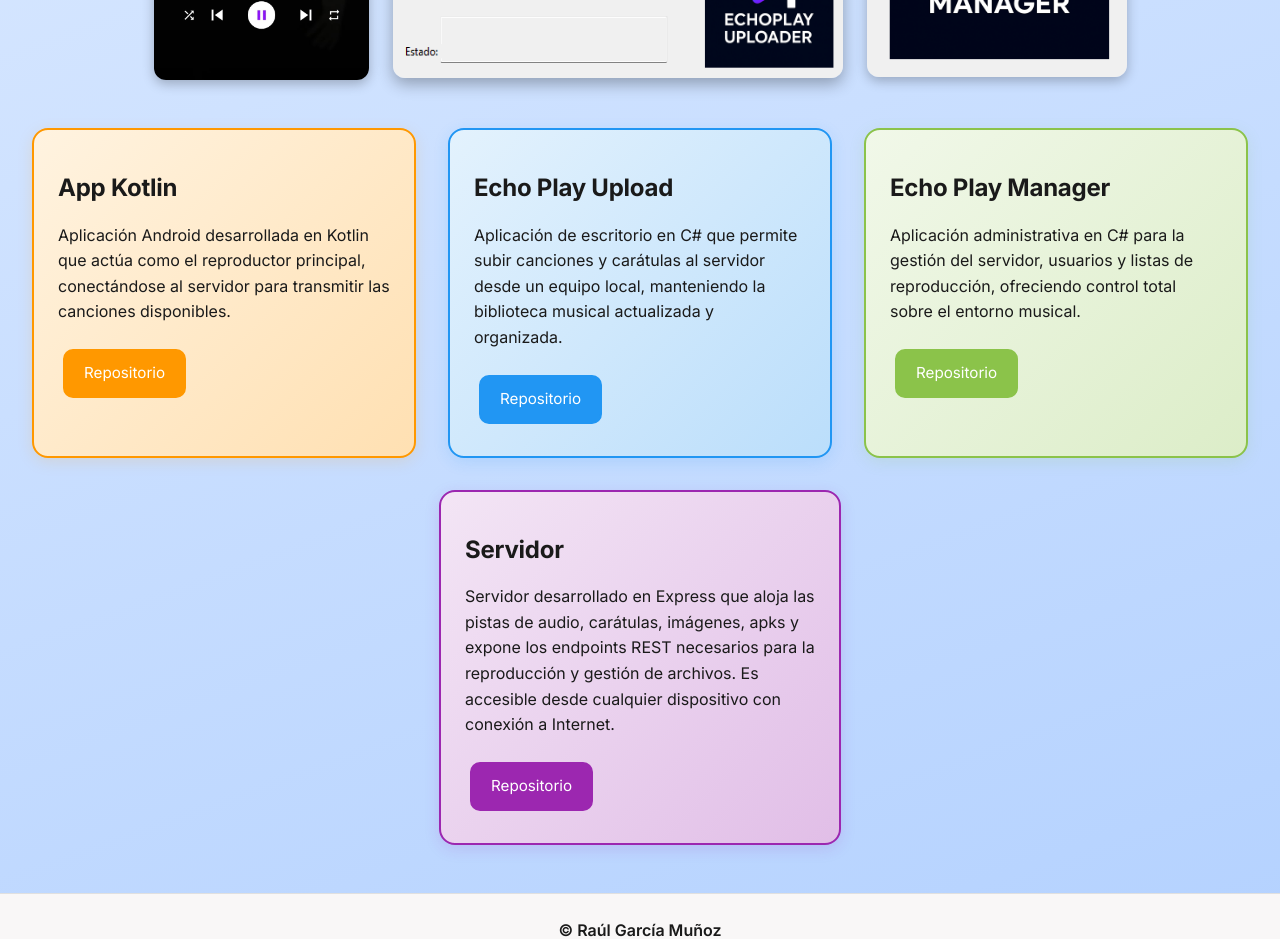
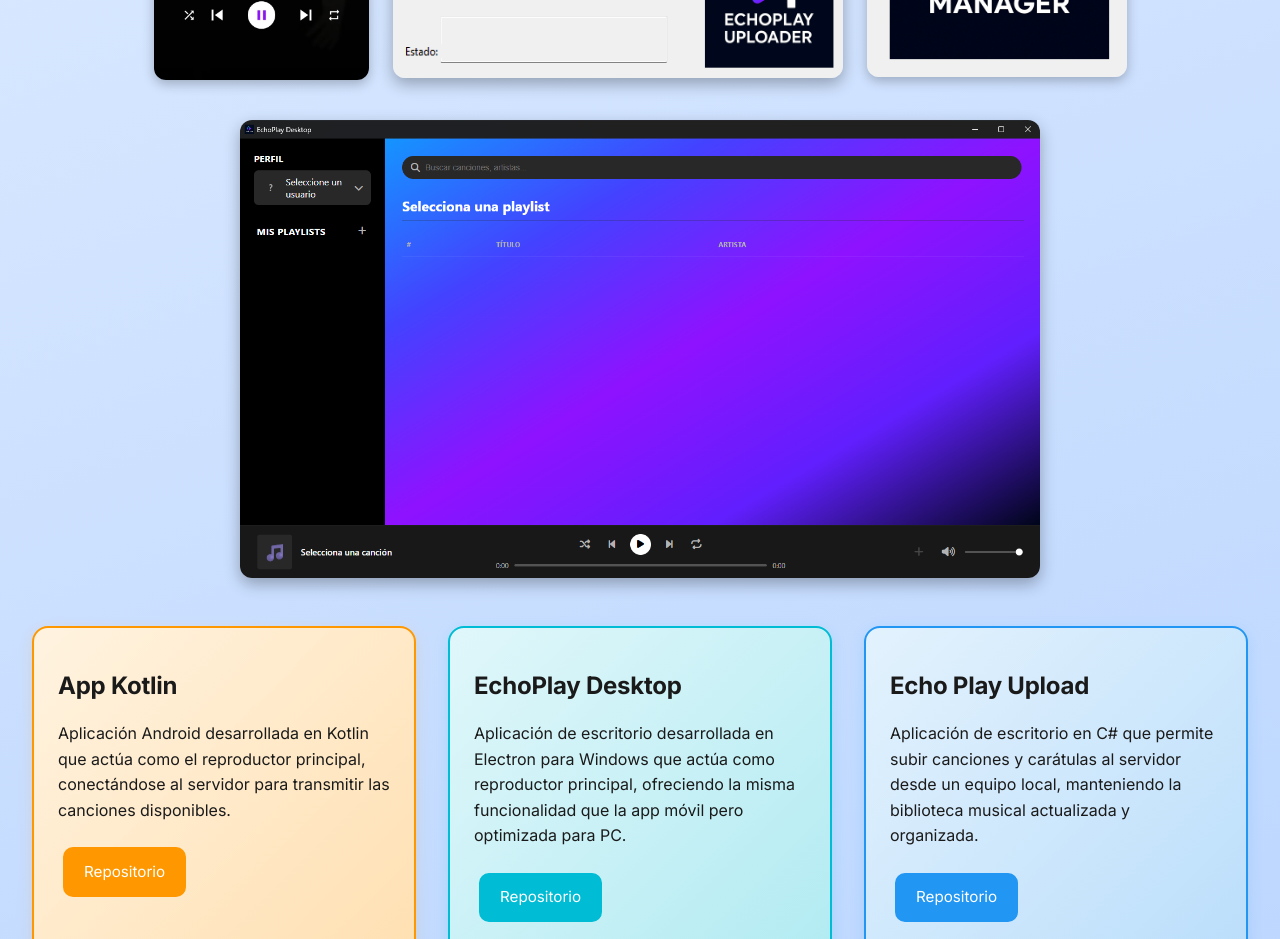
Before and after one commit to raulgar19/portfolio, a React (Create React App) app: page /project/echoplay in a window 1280 px wide. Shown: the part 860-1799 px from the top of the page. Built offline with nearby package versions, Linux system fonts and the light colour scheme; the HTML template or start-up script is replaced by a standard one.

Commit message:
Refactor code structure for improved readability and maintainability

```diff
--- a/src/locales/en.json
+++ b/src/locales/en.json
@@ -7,7 +7,7 @@
   },
   "hero": {
     "name": "Raúl García Muñoz",
-    "subtitle": "Full Stack Web & Cross-Platform Developer",
+    "subtitle": "Full Stack Web, Cross-Platform & Cloud Developer",
     "github": "Github",
     "cv": "CV",
     "imageAlt": "Hero Illustration"
@@ -372,7 +372,7 @@
   "echoPlayPage": {
     "title": "Echo Play",
     "description": {
-      "part1": "Echo Play is an application ecosystem designed for music management and playback within a local network. It consists of a central server and three client applications that communicate with it.",
+      "part1": "Echo Play is an application ecosystem designed for music management and playback within a local network. It consists of a central server and four client applications that communicate with it.",
       "part2": "Thanks to this modular structure, each component has a specific role, ensuring efficient communication and a smooth experience on both desktop and mobile devices."
     },
     "images": [
@@ -391,6 +391,11 @@
         "src": "/echoplay-manager.png",
         "alt": "Echo Play Manager",
         "className": "side-image"
+      },
+      {
+        "src": "/echoplay-desktop.png",
+        "alt": "Echo Play Desktop",
+        "className": "desktop-image"
       }
     ],
     "columns": [
@@ -401,6 +406,16 @@
           {
             "label": "Repository",
             "href": "https://github.com/raulgar19/EchoPlayFrontend"
+          }
+        ]
+      },
+      {
+        "title": "EchoPlay Desktop",
+        "description": "Desktop application developed in Electron for Windows that acts as the main player, offering the same functionality as the mobile app but optimized for PC.",
+        "buttons": [
+          {
+            "label": "Repository",
+            "href": "https://github.com/raulgar19/EchoPlayDesktop"
           }
         ]
       },
--- a/src/locales/es.json
+++ b/src/locales/es.json
@@ -7,7 +7,7 @@
   },
   "hero": {
     "name": "Raúl García Muñoz",
-    "subtitle": "Desarrollador Full Stack Web y Multiplataforma",
+    "subtitle": "Desarrollador Full Stack Web, Multiplataforma y Cloud",
     "github": "Github",
     "cv": "CV",
     "imageAlt": "Ilustración Hero"
@@ -372,7 +372,7 @@
   "echoPlayPage": {
     "title": "Echo Play",
     "description": {
-      "part1": "Echo Play es un ecosistema de aplicaciones diseñado para la gestión y reproducción de música dentro de una red local. Está compuesto por un servidor central y un total de tres aplicaciones cliente que se comunican con él.",
+      "part1": "Echo Play es un ecosistema de aplicaciones diseñado para la gestión y reproducción de música dentro de una red local. Está compuesto por un servidor central y un total de cuatro aplicaciones cliente que se comunican con él.",
       "part2": "Gracias a esta estructura modular, cada componente cumple un rol específico, garantizando una comunicación eficiente y una experiencia fluida tanto en escritorio como en dispositivos móviles."
     },
     "images": [
@@ -391,6 +391,11 @@
         "src": "/echoplay-manager.png",
         "alt": "Echo Play Manager",
         "className": "side-image"
+      },
+      {
+        "src": "/echoplay-desktop.png",
+        "alt": "Echo Play Desktop",
+        "className": "desktop-image"
       }
     ],
     "columns": [
@@ -401,6 +406,16 @@
           {
             "label": "Repositorio",
             "href": "https://github.com/raulgar19/EchoPlayFrontend"
+          }
+        ]
+      },
+      {
+        "title": "EchoPlay Desktop",
+        "description": "Aplicación de escritorio desarrollada en Electron para Windows que actúa como reproductor principal, ofreciendo la misma funcionalidad que la app móvil pero optimizada para PC.",
+        "buttons": [
+          {
+            "label": "Repositorio",
+            "href": "https://github.com/raulgar19/EchoPlayDesktop"
           }
         ]
       },
--- a/src/pages/projectsPages/echoPlay/EchoPlayPage.css
+++ b/src/pages/projectsPages/echoPlay/EchoPlayPage.css
@@ -208,22 +208,39 @@
 }
 
 .echoplaypage-columns {
-  display: flex;
-  flex-wrap: wrap;
+  display: grid;
+  grid-template-columns: repeat(6, 1fr);
   gap: 2rem;
   justify-content: center;
   margin-top: 3rem;
+  max-width: 1400px;
+  margin-left: auto;
+  margin-right: auto;
 }
 
 .echoplay-column {
-  flex: 1 1 300px;
-  max-width: 350px;
   padding: 1.5rem;
   border-radius: 16px;
   text-align: left;
   box-shadow: 0 4px 15px rgba(0, 0, 0, 0.1);
   transition: all 0.4s ease;
   position: relative;
+}
+
+/* Primera fila: 3 columnas que ocupan 2 espacios cada una */
+.echoplay-column:nth-child(1),
+.echoplay-column:nth-child(2),
+.echoplay-column:nth-child(3) {
+  grid-column: span 2;
+}
+
+/* Segunda fila: 2 columnas centradas que ocupan 2 espacios cada una */
+.echoplay-column:nth-child(4) {
+  grid-column: 2 / span 2;
+}
+
+.echoplay-column:nth-child(5) {
+  grid-column: 4 / span 2;
 }
 
 /* Primera columna - App Kotlin (Naranja) */
@@ -244,56 +261,74 @@
   box-shadow: 0 8px 25px rgba(255, 152, 0, 0.25);
 }
 
-/* Segunda columna - Upload (Azul) */
+/* Segunda columna - EchoPlay Desktop (Cyan/Turquesa) */
 .light-mode .echoplay-column:nth-child(2) {
+  background: linear-gradient(135deg, #e0f7fa 0%, #b2ebf2 100%);
+  border: 2px solid #00bcd4;
+  box-shadow: 0 4px 15px rgba(0, 188, 212, 0.15);
+}
+
+.dark-mode .echoplay-column:nth-child(2) {
+  background: linear-gradient(135deg, #004d40 0%, #00251a 100%);
+  border: 2px solid #26c6da;
+  box-shadow: 0 4px 15px rgba(38, 198, 218, 0.2);
+}
+
+.echoplay-column:nth-child(2):hover {
+  transform: translateY(-8px) scale(1.02);
+  box-shadow: 0 8px 25px rgba(0, 188, 212, 0.25);
+}
+
+/* Tercera columna - Upload (Azul) */
+.light-mode .echoplay-column:nth-child(3) {
   background: linear-gradient(135deg, #e3f2fd 0%, #bbdefb 100%);
   border: 2px solid #2196f3;
   box-shadow: 0 4px 15px rgba(33, 150, 243, 0.15);
 }
 
-.dark-mode .echoplay-column:nth-child(2) {
+.dark-mode .echoplay-column:nth-child(3) {
   background: linear-gradient(135deg, #1a237e 0%, #0d1642 100%);
   border: 2px solid #64b5f6;
   box-shadow: 0 4px 15px rgba(100, 181, 246, 0.2);
 }
 
-.echoplay-column:nth-child(2):hover {
+.echoplay-column:nth-child(3):hover {
   transform: translateY(-8px) scale(1.02);
   box-shadow: 0 8px 25px rgba(33, 150, 243, 0.25);
 }
 
-/* Tercera columna - Manager (Verde) */
-.light-mode .echoplay-column:nth-child(3) {
+/* Cuarta columna - Manager (Verde) */
+.light-mode .echoplay-column:nth-child(4) {
   background: linear-gradient(135deg, #f1f8e9 0%, #dcedc8 100%);
   border: 2px solid #8bc34a;
   box-shadow: 0 4px 15px rgba(139, 195, 74, 0.15);
 }
 
-.dark-mode .echoplay-column:nth-child(3) {
+.dark-mode .echoplay-column:nth-child(4) {
   background: linear-gradient(135deg, #1b5e20 0%, #0d2f10 100%);
   border: 2px solid #9ccc65;
   box-shadow: 0 4px 15px rgba(156, 204, 101, 0.2);
 }
 
-.echoplay-column:nth-child(3):hover {
+.echoplay-column:nth-child(4):hover {
   transform: translateY(-8px) scale(1.02);
   box-shadow: 0 8px 25px rgba(139, 195, 74, 0.25);
 }
 
-/* Cuarta columna - Servidor (Morado) */
-.light-mode .echoplay-column:nth-child(4) {
+/* Quinta columna - Servidor (Morado) */
+.light-mode .echoplay-column:nth-child(5) {
   background: linear-gradient(135deg, #f3e5f5 0%, #e1bee7 100%);
   border: 2px solid #9c27b0;
   box-shadow: 0 4px 15px rgba(156, 39, 176, 0.15);
 }
 
-.dark-mode .echoplay-column:nth-child(4) {
+.dark-mode .echoplay-column:nth-child(5) {
   background: linear-gradient(135deg, #4a148c 0%, #2c0a56 100%);
   border: 2px solid #ba68c8;
   box-shadow: 0 4px 15px rgba(186, 104, 200, 0.2);
 }
 
-.echoplay-column:nth-child(4):hover {
+.echoplay-column:nth-child(5):hover {
   transform: translateY(-8px) scale(1.02);
   box-shadow: 0 8px 25px rgba(156, 39, 176, 0.25);
 }
@@ -309,6 +344,25 @@
   flex-wrap: wrap;
   justify-content: center;
   align-items: center;
+}
+
+.echoplay-images-row {
+  display: flex;
+  gap: 1.5rem;
+  justify-content: center;
+  align-items: center;
+  flex-wrap: wrap;
+  width: 100%;
+}
+
+.desktop-image {
+  width: 100%;
+  max-width: 800px;
+  height: auto;
+  border-radius: 12px;
+  box-shadow: 0 6px 16px rgba(0, 0, 0, 0.3);
+  margin-top: 1rem;
+  display: block;
 }
 
 .app-image {
@@ -368,76 +422,101 @@
   transform: translateY(-2px);
 }
 
-/* Botones de la segunda columna (Azul) */
+/* Botones de la segunda columna (Cyan) */
 .light-mode .echoplay-column:nth-child(2) .echoplay-btn {
+  background-color: #00bcd4;
+  color: #fff;
+  border-color: #00bcd4;
+}
+
+.light-mode .echoplay-column:nth-child(2) .echoplay-btn:hover {
+  background-color: #0097a7;
+  border-color: #0097a7;
+  transform: translateY(-2px);
+}
+
+.dark-mode .echoplay-column:nth-child(2) .echoplay-btn {
+  background-color: #26c6da;
+  color: #00251a;
+  border-color: #26c6da;
+}
+
+.dark-mode .echoplay-column:nth-child(2) .echoplay-btn:hover {
+  background-color: #00acc1;
+  border-color: #00acc1;
+  transform: translateY(-2px);
+}
+
+/* Botones de la tercera columna (Azul) */
+.light-mode .echoplay-column:nth-child(3) .echoplay-btn {
   background-color: #2196f3;
   color: #fff;
   border-color: #2196f3;
 }
 
-.light-mode .echoplay-column:nth-child(2) .echoplay-btn:hover {
+.light-mode .echoplay-column:nth-child(3) .echoplay-btn:hover {
   background-color: #1976d2;
   border-color: #1976d2;
   transform: translateY(-2px);
 }
 
-.dark-mode .echoplay-column:nth-child(2) .echoplay-btn {
+.dark-mode .echoplay-column:nth-child(3) .echoplay-btn {
   background-color: #64b5f6;
   color: #0d1642;
   border-color: #64b5f6;
 }
 
-.dark-mode .echoplay-column:nth-child(2) .echoplay-btn:hover {
+.dark-mode .echoplay-column:nth-child(3) .echoplay-btn:hover {
   background-color: #42a5f5;
   border-color: #42a5f5;
   transform: translateY(-2px);
 }
 
-/* Botones de la tercera columna (Verde) */
-.light-mode .echoplay-column:nth-child(3) .echoplay-btn {
+/* Botones de la cuarta columna (Verde) */
+.light-mode .echoplay-column:nth-child(4) .echoplay-btn {
   background-color: #8bc34a;
   color: #fff;
   border-color: #8bc34a;
 }
 
-.light-mode .echoplay-column:nth-child(3) .echoplay-btn:hover {
+.light-mode .echoplay-column:nth-child(4) .echoplay-btn:hover {
   background-color: #7cb342;
   border-color: #7cb342;
   transform: translateY(-2px);
 }
 
-.dark-mode .echoplay-column:nth-child(3) .echoplay-btn {
+.dark-mode .echoplay-column:nth-child(4) .echoplay-btn {
   background-color: #9ccc65;
   color: #0d2f10;
   border-color: #9ccc65;
 }
 
-.dark-mode .echoplay-column:nth-child(3) .echoplay-btn:hover {
+.dark-mode .echoplay-column:nth-child(4) .echoplay-btn:hover {
   background-color: #8bc34a;
   border-color: #8bc34a;
   transform: translateY(-2px);
 }
 
-/* Botones de la cuarta columna (Morado) */
-.light-mode .echoplay-column:nth-child(4) .echoplay-btn {
+/* Botones de la quinta columna (Morado) */
+.light-mode .echoplay-column:nth-child(5) .echoplay-btn {
   background-color: #9c27b0;
   color: #fff;
   border-color: #9c27b0;
 }
 
-.light-mode .echoplay-column:nth-child(4) .echoplay-btn:hover {
+.light-mode .echoplay-column:nth-child(5) .echoplay-btn:hover {
   background-color: #7b1fa2;
   border-color: #7b1fa2;
   transform: translateY(-2px);
 }
 
-.dark-mode .echoplay-column:nth-child(4) .echoplay-btn {
+.dark-mode .echoplay-column:nth-child(5) .echoplay-btn {
   background-color: #ba68c8;
   color: #2c0a56;
   border-color: #ba68c8;
 }
 
-.dark-mode .echoplay-column:nth-child(4) .echoplay-btn:hover {
+.dark-mode .echoplay-column:nth-child(5) .echoplay-btn:hover {
   background-color: #ab47bc;
   border-color: #ab47bc;
   transform: translateY(-2px);
@@ -456,6 +535,19 @@
 
   .echoplaypage-header p {
     font-size: 0.8rem;
+  }
+
+  .echoplaypage-columns {
+    grid-template-columns: 1fr;
+    gap: 1.5rem;
+  }
+
+  .echoplay-column:nth-child(1),
+  .echoplay-column:nth-child(2),
+  .echoplay-column:nth-child(3),
+  .echoplay-column:nth-child(4),
+  .echoplay-column:nth-child(5) {
+    grid-column: auto;
   }
 
   .echoplay-btn {
@@ -493,4 +585,10 @@
     max-width: 280px;
     height: auto;
   }
+
+  .desktop-image {
+    width: 100%;
+    max-width: 100%;
+    height: auto;
+  }
 }
--- a/src/pages/projectsPages/echoPlay/EchoPlayPage.jsx
+++ b/src/pages/projectsPages/echoPlay/EchoPlayPage.jsx
@@ -81,7 +81,8 @@
         {/* Sección de imágenes */}
         <section className="echoplaypage-images">
           <div className="echoplay-images-container">
-            {project.images.map((img, index) => (
+            <div className="echoplay-images-row">
+              {project.images.slice(0, 3).map((img, index) => (
                 <img
                   key={index}
                   className={img.className}
@@ -90,6 +91,15 @@
                   style={img.style || {}}
                 />
               ))}
+            </div>
+            {project.images[3] && (
+              <img
+                className={project.images[3].className}
+                src={project.images[3].src}
+                alt={project.images[3].alt}
+                style={project.images[3].style || {}}
+              />
+            )}
           </div>
         </section>
 
```
Also changed, not shown: public/echoplay-desktop.png (added). Lines whose indentation alone changed are shown as unchanged.
